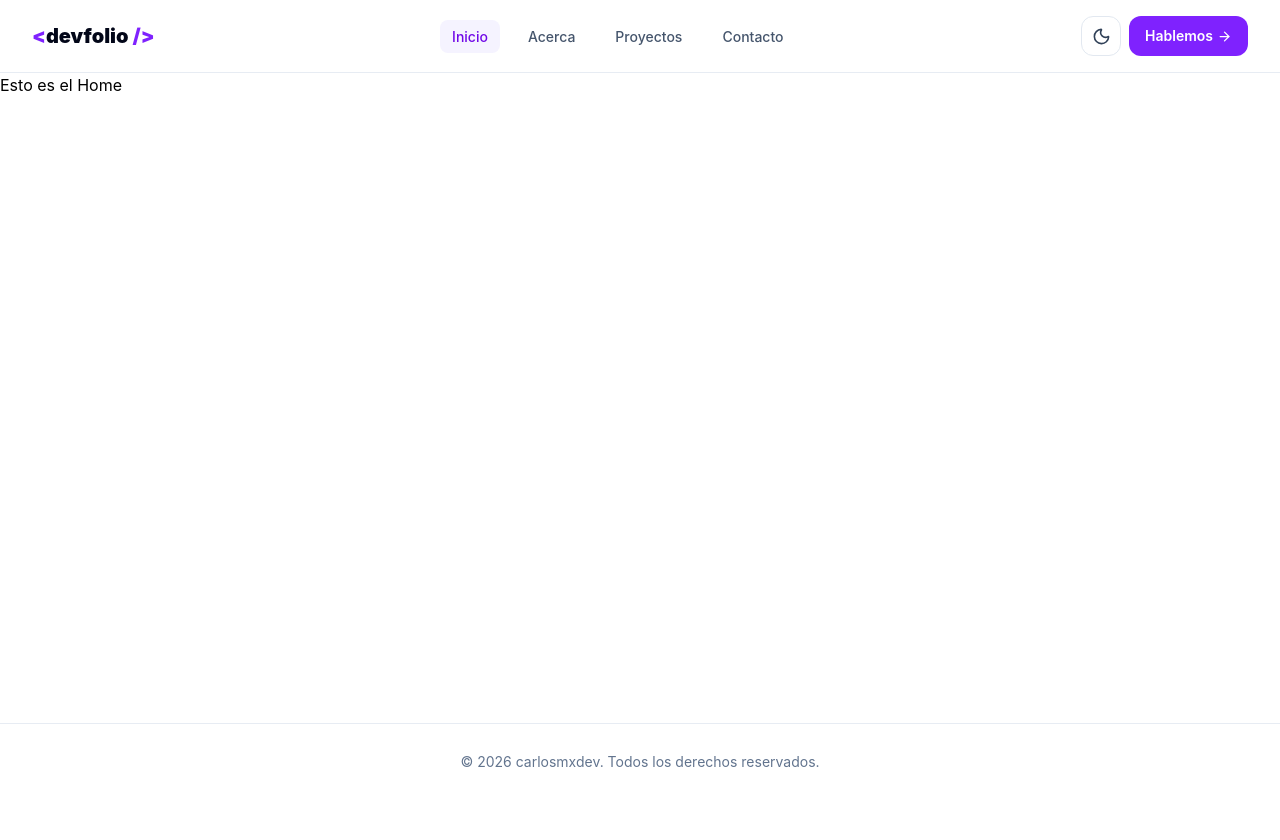
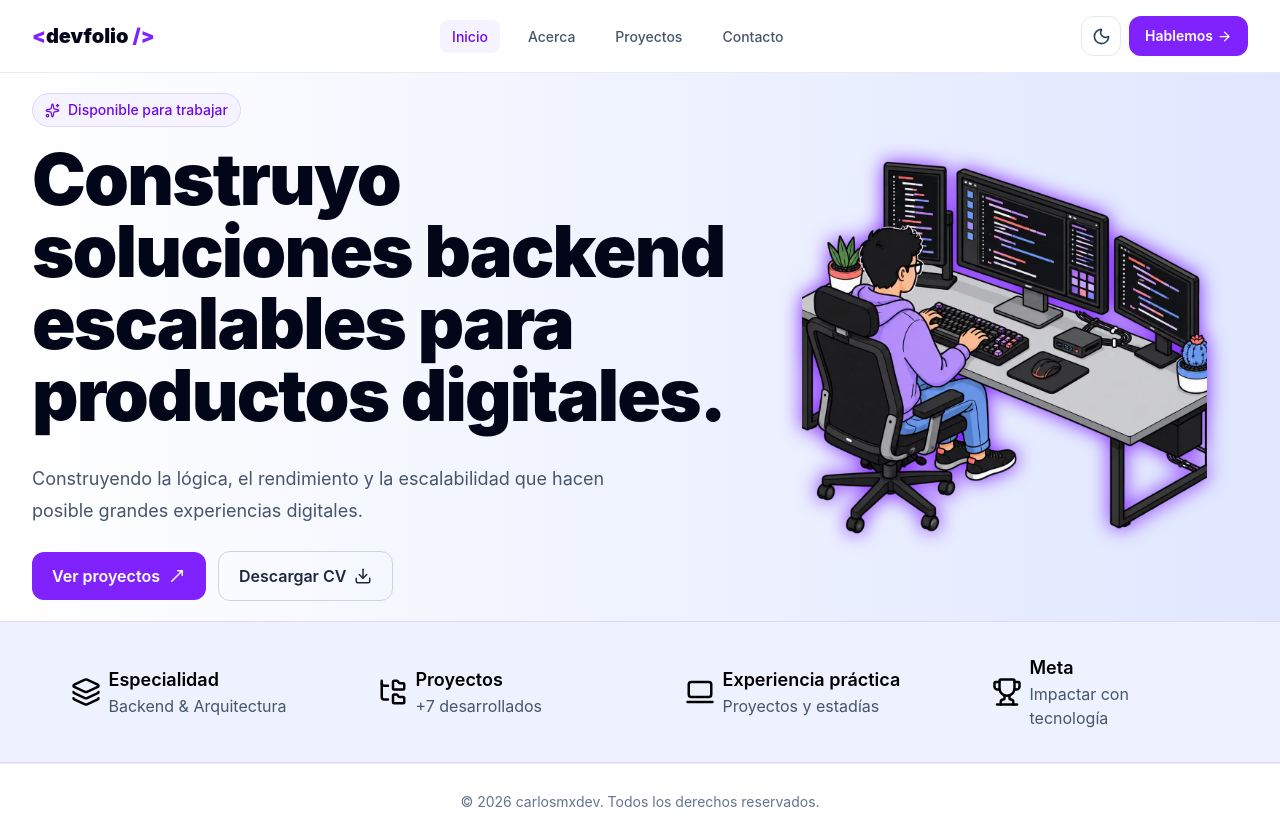
Before and after one commit to carlosmxdev/devfolio, a React (Vite) app: page / in a window 1280 px wide. Before the commit the page ends 800 px from the top, so only its background shows below. Built offline with nearby package versions, Linux system fonts and the light colour scheme.

Commit message:
feat(home): implement home page

```diff
--- a/src/index.css
+++ b/src/index.css
@@ -4,7 +4,7 @@
 
 @layer components {
   .focus-ring {
-    @apply transition-colors focus-visible:ring-2 focus-visible:ring-violet-500 focus-visible:ring-offset-2 focus-visible:outline-none dark:focus-visible:ring-offset-gray-950;
+    @apply transition-colors focus-visible:ring-2 focus-visible:ring-violet-500 focus-visible:ring-offset-2 focus-visible:outline-none dark:focus-visible:ring-offset-gray-950 dark:border-gray-900;
   }
 }
 
--- a/src/pages/Home.jsx
+++ b/src/pages/Home.jsx
@@ -1,6 +1,135 @@
+import { Link } from "react-router-dom";
+
+import {
+  Sparkles,
+  MoveUpRight,
+  Download,
+  Layers,
+  FolderTree,
+  LaptopMinimal,
+  Trophy,
+} from "lucide-react";
+
+import codeSetup from "../assets/images/coding-setup.webp";
+
 function Home() {
   return (
-    <p>Esto es el Home</p>
+    <section>
+      <div className="grid grid-cols-1 bg-linear-to-l from-indigo-100 to-white px-4 sm:px-6 lg:grid-cols-[3fr_2fr] lg:px-8 dark:from-slate-950 dark:to-slate-800">
+        {/* Informacion del hero */}
+        <div className="py-5">
+          {/* Disponiblilidad */}
+          <div className="mb-4 inline-flex items-center gap-2 rounded-full border border-violet-200 bg-violet-50 px-3 py-1.5 text-sm font-medium text-violet-700 dark:border-violet-400/20 dark:bg-violet-400/10 dark:text-violet-300">
+            <Sparkles size={15} aria-hidden="true" />
+            <p>Disponible para trabajar</p>
+          </div>
+
+          {/* Titulo*/}
+          <h1 className="mb-8 text-5xl font-black tracking-tight text-slate-950 sm:text-6xl xl:text-7xl dark:text-white">
+            Construyo soluciones backend escalables para
+            <span> productos digitales.</span>
+          </h1>
+
+          {/* Descripcion */}
+          <p className="mb-6 max-w-xl text-lg leading-8 text-slate-600 dark:text-slate-300">
+            Construyendo la lógica, el rendimiento y la escalabilidad que hacen
+            posible grandes experiencias digitales.
+          </p>
+
+          {/* Botones */}
+          <div className="flex items-center gap-3">
+            {/* Ver proyectos */}
+            <Link
+              to="/proyectos"
+              className="focus-ring inline-flex items-center gap-2 rounded-xl bg-violet-600 px-5 py-3 font-semibold text-white transition hover:bg-violet-700"
+            >
+              Ver proyectos
+              <MoveUpRight size={18} aria-hidden="true" />
+            </Link>
+
+            {/* Descargar CV */}
+            <a
+              href="#"
+              download
+              className="focus-ring inline-flex items-center gap-2 rounded-xl border border-slate-300 px-5 py-3 font-semibold text-slate-800 transition hover:border-violet-200 hover:bg-violet-50 hover:text-violet-700 dark:border-slate-700 dark:text-white dark:hover:border-violet-400/20 dark:hover:bg-violet-400/10 dark:hover:text-violet-300"
+            >
+              Descargar CV
+              <Download size={18} aria-hidden="true" />
+            </a>
+          </div>
+        </div>
+
+        {/* Imagen ilustrativa del hero */}
+        <div className="relative flex items-center justify-center overflow-hidden">
+          {/*Imagen*/}
+          <img
+            src={codeSetup}
+            alt=""
+            className="relative z-10 h-10/12 w-10/12 object-cover drop-shadow-[0_0_10px_rgba(127,34,254,1)]"
+            decoding="async"
+          />
+        </div>
+      </div>
+
+      {/* Resumen profesional y metricas */}
+      <div className="grid w-full grid-cols-1 grid-rows-4 gap-3 border-y border-violet-200 bg-indigo-50 p-8 sm:grid-cols-2 sm:grid-rows-2 lg:grid-cols-4 lg:grid-rows-1 dark:border-violet-400/20 dark:bg-slate-900">
+        {/* Especialidad */}
+        <dl className="inline-flex items-center justify-center gap-2">
+          <Layers size={30} aria-hidden="true" />
+          <div className="w-45">
+            <dt className="text-sm font-semibold sm:text-base xl:text-lg">
+              Especialidad
+            </dt>
+
+            <dd className="text-xs text-slate-600 md:text-sm xl:text-base dark:text-slate-300">
+              Backend & Arquitectura
+            </dd>
+          </div>
+        </dl>
+
+        {/* Proyectos */}
+        <dl className="inline-flex items-center justify-center gap-2">
+          <FolderTree size={30} aria-hidden="true" />
+          <div className="w-45">
+            <dt className="text-sm font-semibold sm:text-base xl:text-lg">
+              Proyectos
+            </dt>
+
+            <dd className="text-xs text-slate-600 md:text-sm xl:text-base dark:text-slate-300">
+              +7 desarrollados
+            </dd>
+          </div>
+        </dl>
+
+        {/* Experiencia practica */}
+        <dl className="inline-flex items-center justify-center gap-2">
+          <LaptopMinimal size={30} aria-hidden="true" />
+          <div className="w-45">
+            <dt className="text-sm font-semibold sm:text-base xl:text-lg">
+              Experiencia práctica
+            </dt>
+
+            <dd className="text-xs text-slate-600 md:text-sm xl:text-base dark:text-slate-300">
+              Proyectos y estadías
+            </dd>
+          </div>
+        </dl>
+
+        {/* Meta */}
+        <dl className="inline-flex items-center justify-center gap-2">
+          <Trophy size={30} aria-hidden="true" />
+          <div className="w-45">
+            <dt className="text-sm font-semibold sm:text-base xl:text-lg">
+              Meta
+            </dt>
+
+            <dd className="text-xs text-slate-600 md:text-sm xl:text-base dark:text-slate-300">
+              Impactar con tecnología
+            </dd>
+          </div>
+        </dl>
+      </div>
+    </section>
   );
 }
 
```
Also changed, not shown: src/assets/images/coding-setup.webp (added), 1 other file (tests, documents, lock files or other folders).
